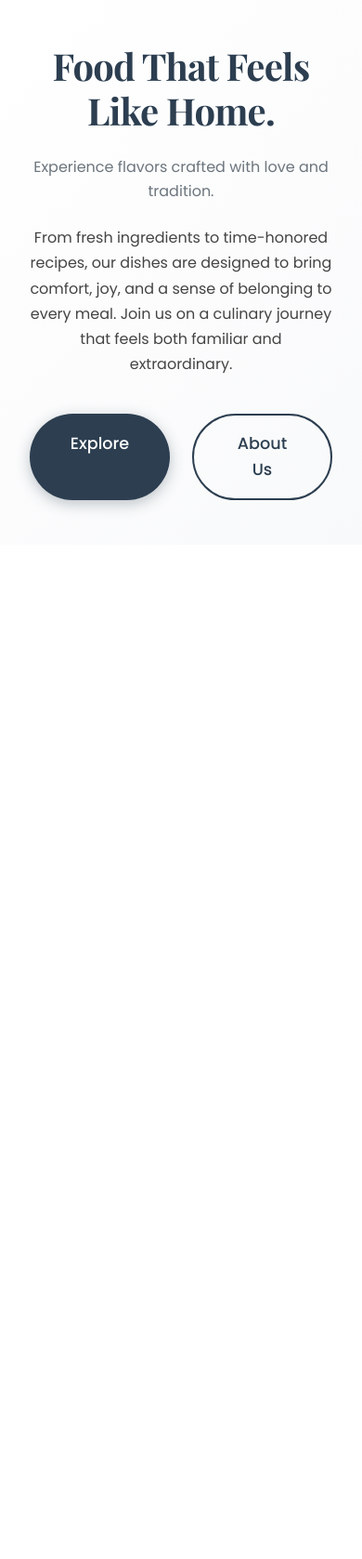
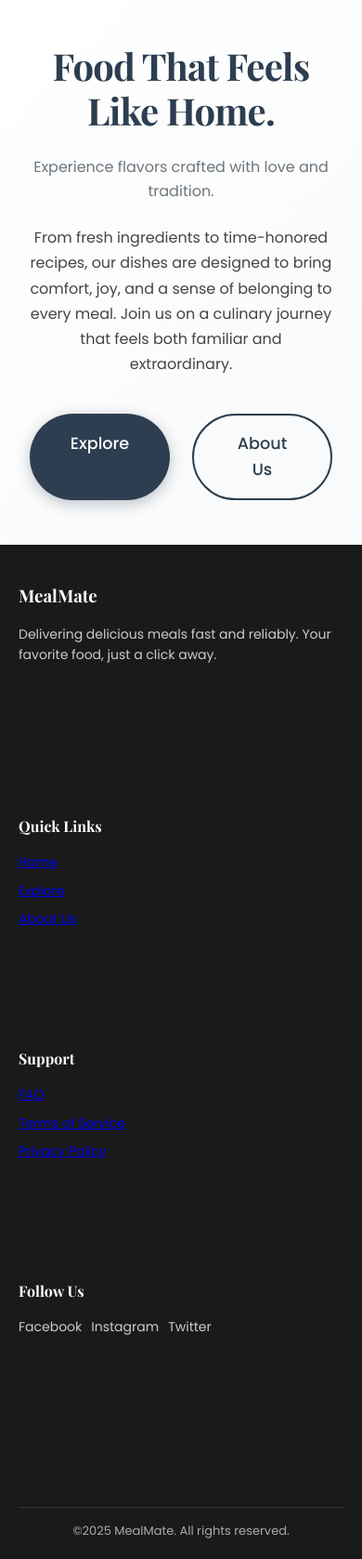
Before and after one commit to CHAND4N/LetHimCook, a Django app: page / in a window 390 px wide. Shown: the part 503-2180 px from the top of the page at 93% size. Before the commit the page ends 1054 px from the top, so only its background shows below. Run offline with Django 5.2, Linux system fonts and the light colour scheme.

Commit message:
conclusion

```diff
--- a/main/urls.py
+++ b/main/urls.py
@@ -26,4 +26,5 @@
     path('webhooks/stripe/', views.stripe_webhook, name='stripe_webhook'),
     path('restaurant/<int:restaurant_id>/review/', views.create_review, name='create_review'),
     path('restaurant/<int:restaurant_id>/reviews/', views.restaurant_reviews, name='restaurant_reviews'),
+    path('about/', views.about_us, name='about_us'),
 ]
--- a/main/views.py
+++ b/main/views.py
@@ -607,3 +607,6 @@
         'user_has_reviewed': user_has_reviewed,
     }
     return render(request, 'main/restaurant_reviews.html', context)
+
+def about_us(request):
+    return render(request, 'main/about_us.html')
--- a/static/css/base.css
+++ b/static/css/base.css
@@ -105,3 +105,78 @@
     color: #721c24;
     border: 1px solid #f5c6cb;
 }
+
+.footer {
+    background-color: #1a1a1a;
+    color: #fff;
+    font-family: 'Poppins', sans-serif;
+    padding: 40px 20px 20px 20px;
+}
+
+.footer-wrapper {
+    display: flex;
+    flex-wrap: wrap;
+    justify-content: space-between;
+    max-width: 1200px;
+    margin: auto;
+    gap: 30px;
+}
+
+.footer-column {
+    flex: 1 1 200px;
+    min-width: 200px;
+}
+
+.footer-column h3,
+.footer-column h4 {
+    font-family: 'Playfair Display', serif;
+    margin-bottom: 15px;
+}
+
+.footer-column p,
+.footer-column ul li,
+.footer-column .social-links a {
+    font-size: 14px;
+    line-height: 1.6;
+    color: #ccc;
+    text-decoration: none;
+}
+
+.footer-column ul {
+    list-style: none;
+    padding: 0;
+}
+
+.footer-column ul li {
+    margin-bottom: 8px;
+}
+
+.footer-column ul li a:hover,
+.footer-column .social-links a:hover {
+    color: #ff6a00;
+}
+
+.footer-column .social-links {
+    display: flex;
+    gap: 10px;
+}
+
+.footer-bottom {
+    text-align: center;
+    margin-top: 25px;
+    border-top: 1px solid #333;
+    padding-top: 15px;
+    font-size: 13px;
+    color: #aaa;
+}
+
+/* Responsive for mobile */
+@media (max-width: 768px) {
+    .footer-wrapper {
+        flex-direction: column;
+        align-items: flex-start;
+    }
+    .footer-column {
+        margin-bottom: 20px;
+    }
+}
--- a/templates/base.html
+++ b/templates/base.html
@@ -56,5 +56,55 @@
 
         {% block content %}{% endblock %}
     </main>
+
+    <!-- Footer -->
+<footer class="footer">
+    <div class="footer-wrapper">
+
+        <!-- Company Info -->
+        <div class="footer-column">
+            <h3>MealMate</h3>
+            <p>Delivering delicious meals fast and reliably. Your favorite food, just a click away.</p>
+        </div>
+
+        <!-- Quick Links -->
+        <div class="footer-column">
+            <h4>Quick Links</h4>
+            <ul>
+                <li><a href="/">Home</a></li>
+                <li><a href="/explore">Explore</a></li>
+                <li><a href="/about">About Us</a></li>
+            </ul>
+        </div>
+
+        <!-- Support -->
+        <div class="footer-column">
+            <h4>Support</h4>
+            <ul>
+                <li><a href="#">FAQ</a></li>
+                <li><a href="#">Terms of Service</a></li>
+                <li><a href="#">Privacy Policy</a></li>
+            </ul>
+        </div>
+
+        <!-- Social Media -->
+        <div class="footer-column">
+            <h4>Follow Us</h4>
+            <div class="social-links">
+                <a href="#" >Facebook</a>
+                <a href="#" >Instagram</a>
+                <a href="#" >Twitter</a>
+            </div>
+        </div>
+
+    </div>
+
+    <div class="footer-bottom">
+        <p>&copy;2025  MealMate. All rights reserved.</p>
+    </div>
+</footer>
+
+
+
 </body>
 </html>
```
Also changed, not shown: static/css/about_us.css (added, +67 -0 lines), templates/main/about_us.html (added, +48 -0 lines), templates/main/review_form.html (line endings or trailing spaces).
